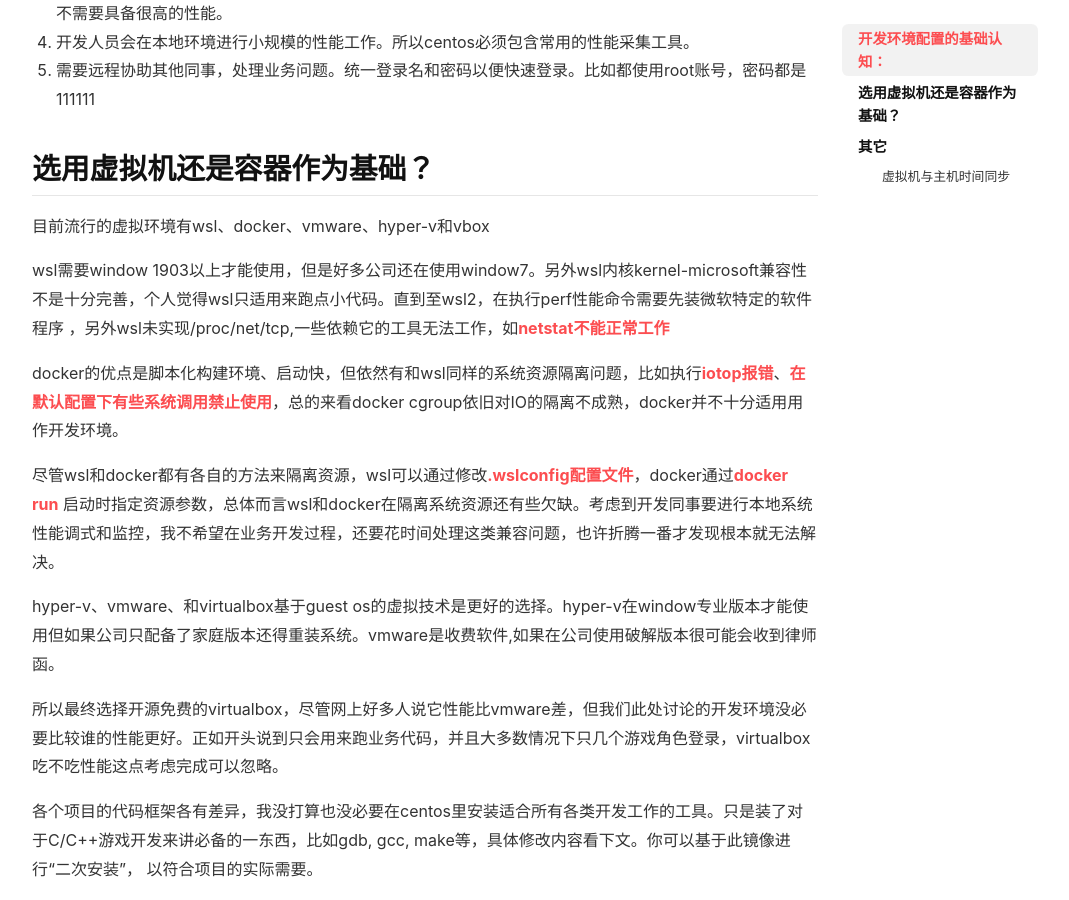
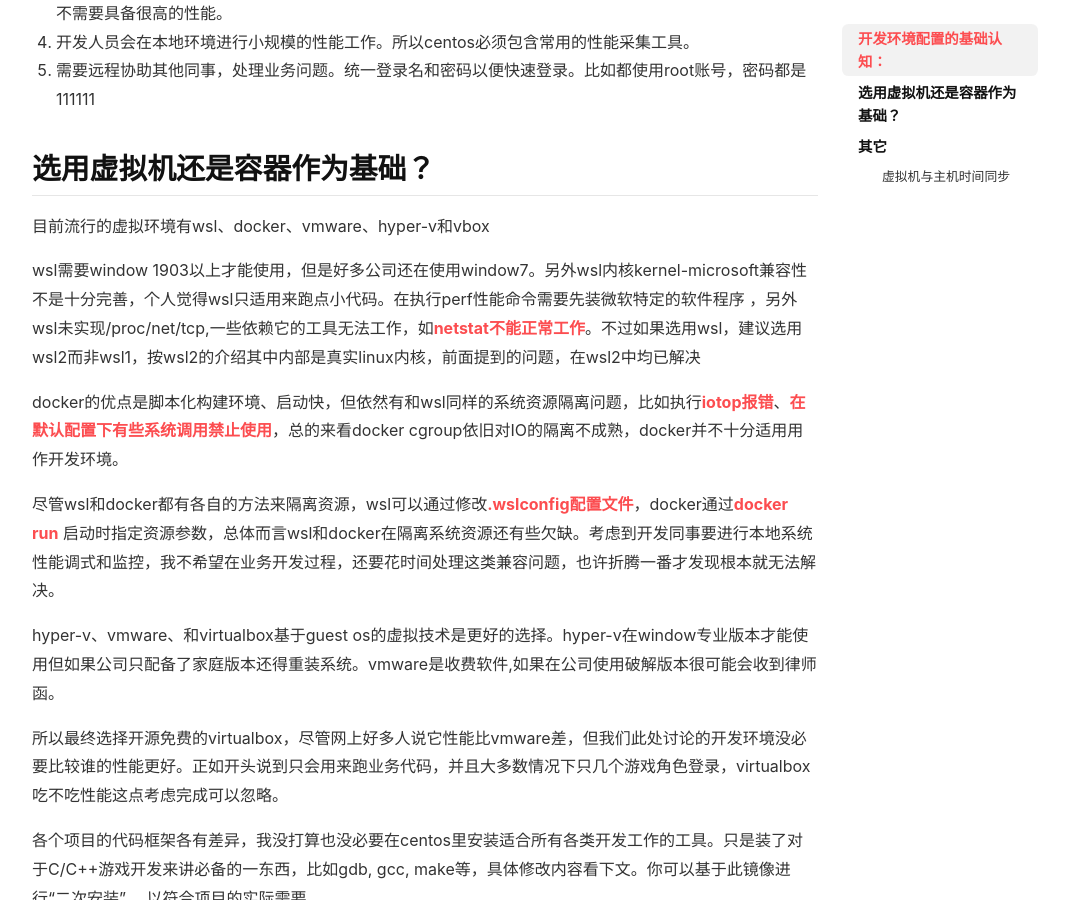
Before and after one commit to lizijie/lizijie.github.io, a Jekyll site: the page built from _posts/2022-05-15-搭建centos基础开发环境的一些考虑.md, in a window 1280 px wide and 900 px high, scrolled down 691 px. Shown: the whole window, without its empty margins (105-1174 px from the left). Built offline with Jekyll 4.4.1, drawn with Linux system fonts in a browser that asks for light colours; nearby versions of some CDN libraries; comment, search, counter and statistics services are not loaded.

Commit message:
Update 2022-05-15-搭建centos基础开发环境的一些考虑.md

```diff
--- a/_posts/2022-05-15-搭建centos基础开发环境的一些考虑.md
+++ b/_posts/2022-05-15-搭建centos基础开发环境的一些考虑.md
@@ -21,7 +21,7 @@ tags: 游戏开发
 ## 选用虚拟机还是容器作为基础？
 目前流行的虚拟环境有wsl、docker、vmware、hyper-v和vbox
 
-wsl需要window 1903以上才能使用，但是好多公司还在使用window7。另外wsl内核kernel-microsoft兼容性不是十分完善，个人觉得wsl只适用来跑点小代码。直到至wsl2，在执行perf性能命令需要先装微软特定的软件程序 ，另外wsl未实现/proc/net/tcp,一些依赖它的工具无法工作，如[netstat不能正常工作](https://github.com/microsoft/WSL/issues/1488)
+wsl需要window 1903以上才能使用，但是好多公司还在使用window7。另外wsl内核kernel-microsoft兼容性不是十分完善，个人觉得wsl只适用来跑点小代码。在执行perf性能命令需要先装微软特定的软件程序 ，另外wsl未实现/proc/net/tcp,一些依赖它的工具无法工作，如[netstat不能正常工作](https://github.com/microsoft/WSL/issues/1488)。不过如果选用wsl，建议选用wsl2而非wsl1，按wsl2的介绍其中内部是真实linux内核，前面提到的问题，在wsl2中均已解决
 
 docker的优点是脚本化构建环境、启动快，但依然有和wsl同样的系统资源隔离问题，比如执行[iotop报错](https://hustcat.github.io/iotop-problem-in-container/)、[在默认配置下有些系统调用禁止使用](https://docs.docker.com/engine/security/seccomp/)，总的来看docker cgroup依旧对IO的隔离不成熟，docker并不十分适用用作开发环境。
 
```
